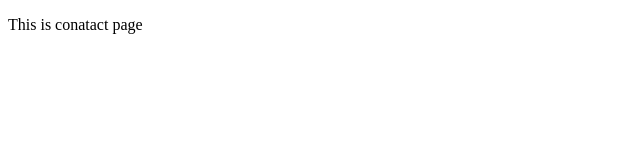
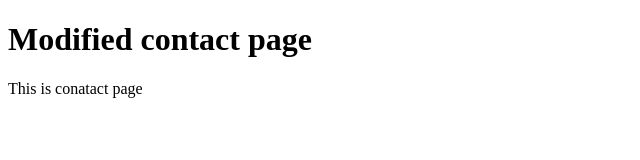
Before and after one commit to andyalex234/unity, a plain HTML site: page contact.html in a window 1280 px wide. Shown: the whole page, without its empty margins (0-640 px from the left). Drawn offline with Linux system fonts and the light colour scheme.

Commit message:
modified contact page

```diff
--- a/contact.html
+++ b/contact.html
@@ -7,6 +7,7 @@
     <title>Document</title>
 </head>
 <body>
+    <h1>Modified contact page</h1>
     <p>This is conatact page</p>
 </body>
 </html>
```
